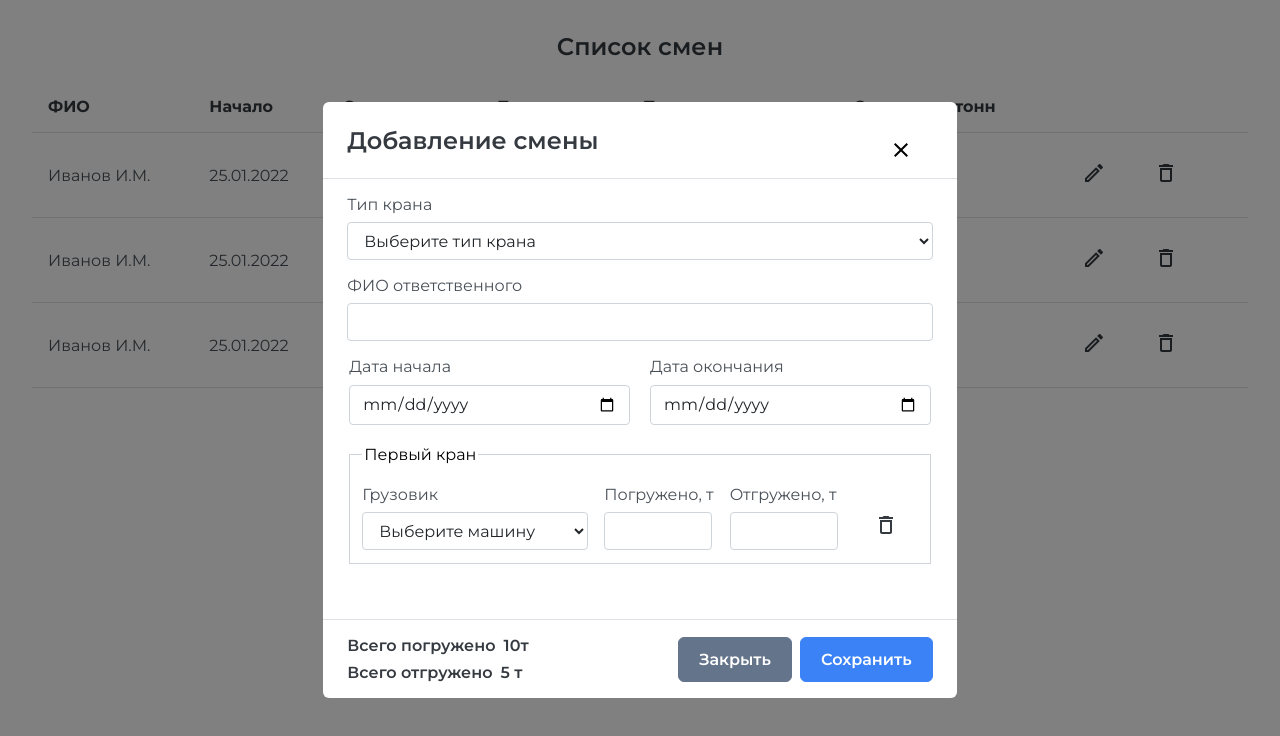
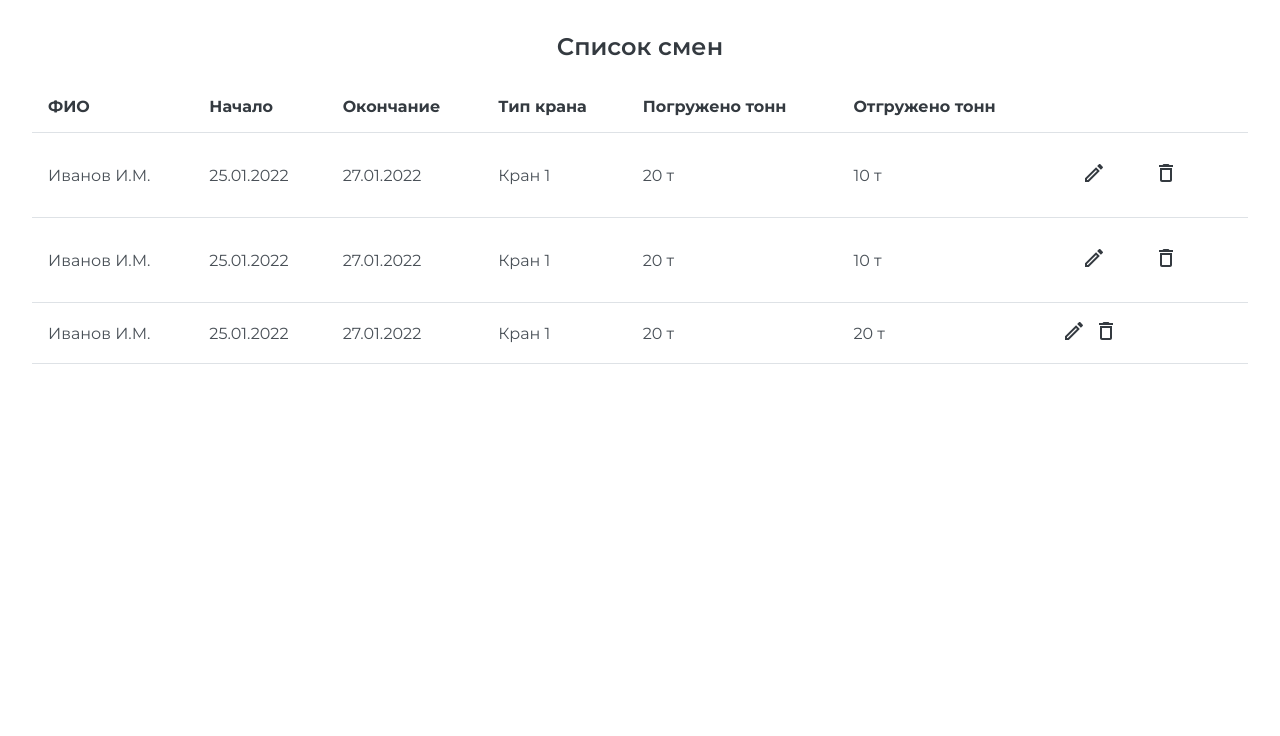
Before and after one commit to GeniaBb/test-task, an Angular app: page / in a window 1280 px wide. Shown: the top 736 px of the page. Built offline with nearby package versions, Linux system fonts and the light colour scheme.

Commit message:
Правки вёрстки

```diff
--- a/src/app/working-shift-modal/working-shift-modal.component.scss
+++ b/src/app/working-shift-modal/working-shift-modal.component.scss
@@ -4,11 +4,15 @@
   left: 0;
   width: 100%;
   height: 100%;
-  display: flex;
   justify-content: center;
   align-items: center;
   z-index: 1100;
   backdrop-filter: brightness(0.5);
+  display: none;
+
+  &.visible {
+    display: flex;
+  }
 }
 
 .dialog {
@@ -33,6 +37,7 @@
     padding: 1.5rem 1.5rem 0 1.5rem;
     display: flex;
     justify-content: space-between;
+    align-items: flex-start;
     border-bottom: 1px solid #dee2e6;
   }
 
--- a/src/styles.scss
+++ b/src/styles.scss
@@ -19,6 +19,10 @@ body {
   color: #ffffff;
   border-radius: 6px;
   padding: 0.75rem 1.25rem;
+
+  &--icon {
+    padding: 0;
+  }
 
   &--primary {
     background: #3b82f6;
```
